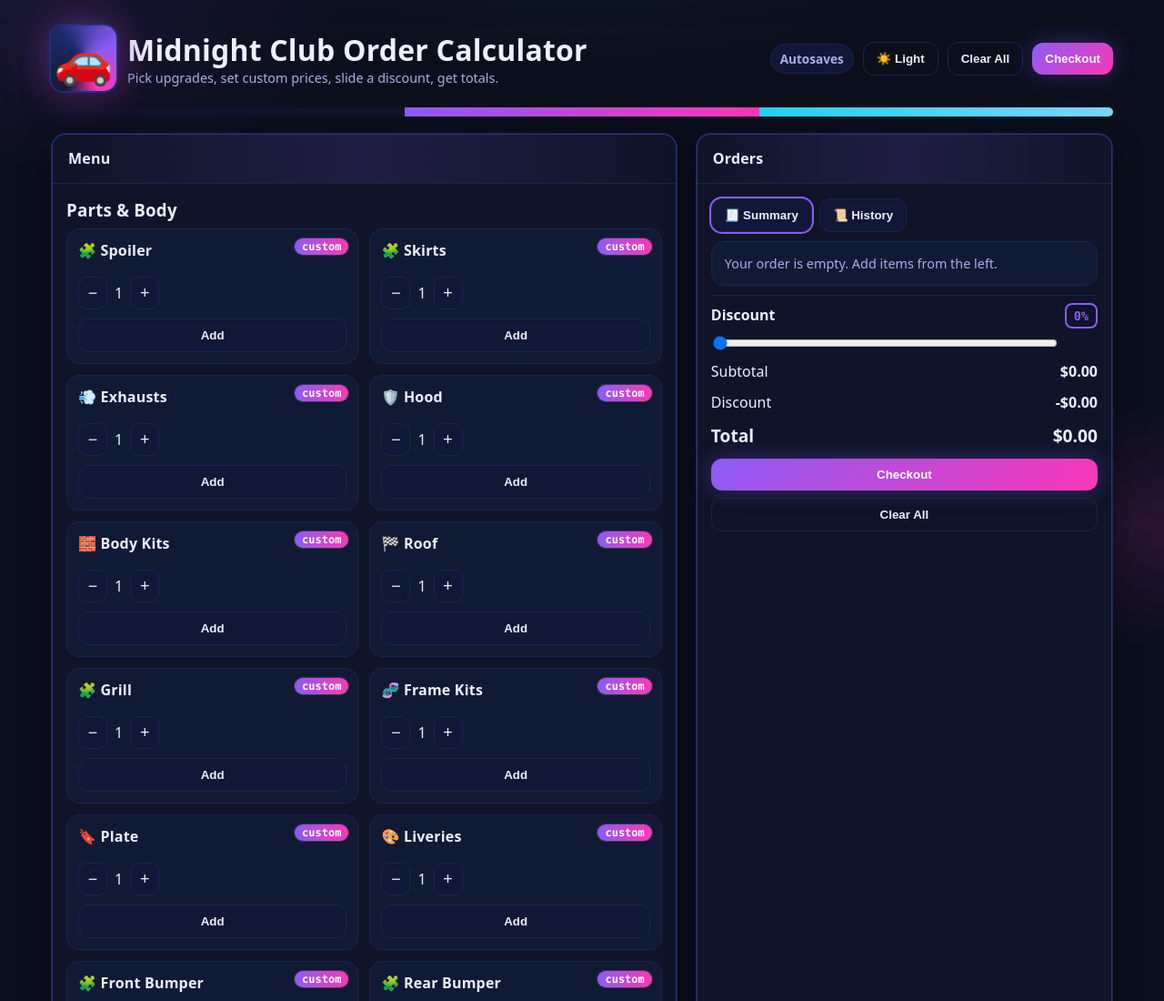
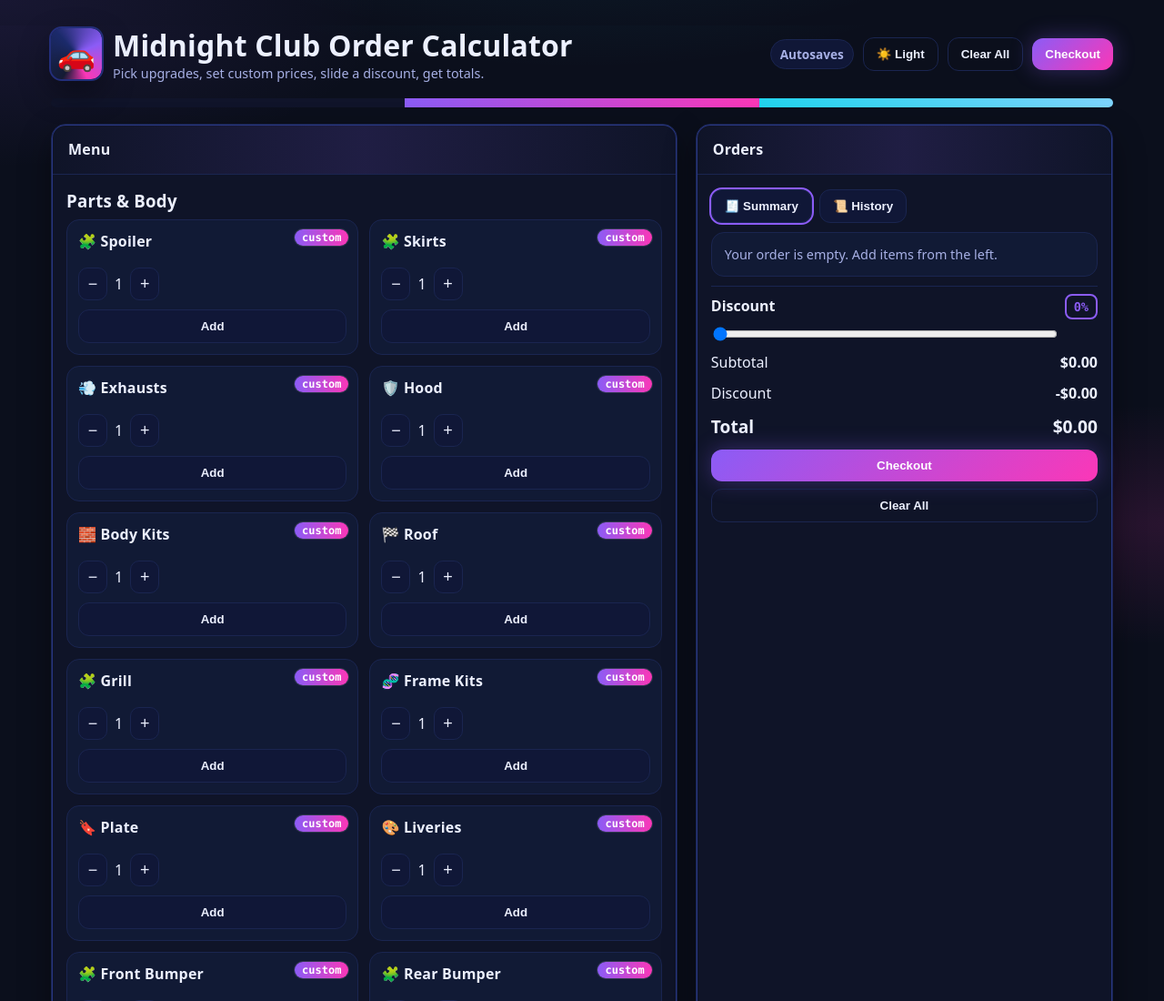
Before and after one commit to mastersamii/Midnight-Club-Calculator, a plain HTML site: page index.html in a window 1280 px wide. Shown: the top 1100 px of the page at 91% size. Drawn offline with Linux system fonts and the light colour scheme.

Commit message:
Update index.html

```diff
--- a/index.html
+++ b/index.html
@@ -29,9 +29,9 @@
     --radius:16px;
     --shadow:0 14px 34px rgba(0,0,0,.4);
 
-    /* Logo sizing like Pizza This (emoji is injected by ::after) */
-    --logo-size: 72px;          /* box size */
-    --logo-emoji-size: 52px;    /* emoji size */
+    /* Logo sizing (like Bean Machine) */
+    --logo-size: 56px;        /* box size */
+    --logo-emoji-size: 34px;  /* emoji size */
   }
   [data-theme="light"]{
     --bg:#f6f7ff; --panel:#ffffff; --card:#ffffff; --chip:#eef1ff;
@@ -55,17 +55,18 @@
   header{display:flex; align-items:center; justify-content:space-between; gap:12px; margin-bottom:18px}
   .brand{display:flex; align-items:center; gap:12px}
 
-  /* Pizza-This style emoji logo (emoji via ::after so it scales crisply) */
+  /* Bean-Machine-style logo box with ::after emoji */
   .logo{
     width:var(--logo-size);
     height:var(--logo-size);
-    border-radius:14px;
+    border-radius:12px;
     position:relative;
+    box-shadow:var(--shadow);
     background:conic-gradient(from 210deg, #141b33, #1b2a6b 30%, #8b5cf6 60%, #fb37b7 85%, #141b33 100%);
-    box-shadow:0 0 0 2px #232e7a, 0 0 36px #8b5cf655, 0 0 60px #fb37b744, var(--shadow);
+    outline:2px solid #232e7a;
   }
   .logo::after{
-    content:"🚗";                 /* change emoji here if you want */
+    content:"🚗";
     position:absolute; inset:0;
     display:grid; place-items:center;
     font-size:var(--logo-emoji-size);
@@ -136,7 +137,7 @@
   <div class="container">
     <header>
       <div class="brand">
-        <!-- Emoji comes from CSS ::after (like Pizza This) -->
+        <!-- Emoji comes from CSS ::after (like Bean Machine) -->
         <div class="logo" aria-hidden="true"></div>
         <div>
           <h1>Midnight Club Order Calculator</h1>
@@ -277,9 +278,9 @@ const MENU = {
     { id:'hood',            name:'🛡️ Hood',                 price:null, type:'part' },
     { id:'bodykits',        name:'🧱 Body Kits',            price:null, type:'part' },
     { id:'roof',            name:'🏁 Roof',                 price:null, type:'part' },
-    { id:'grill',           name:'🧩 Grill',                price:null, type:'part' },  /* Fenders -> Grill */
+    { id:'grill',           name:'🧩 Grill',                price:null, type:'part' },
     { id:'framekits',       name:'🧬 Frame Kits',           price:null, type:'part' },
-    { id:'plate',           name:'🔖 Plate',                price:null, type:'part' },  /* Plate (+Vanity) -> Plate */
+    { id:'plate',           name:'🔖 Plate',                price:null, type:'part' },
     { id:'liveries',        name:'🎨 Liveries',             price:null, type:'part' },
     { id:'front-bumper',    name:'🧩 Front Bumper',         price:null, type:'part' },
     { id:'rear-bumper',     name:'🧩 Rear Bumper',          price:null, type:'part' },
@@ -289,7 +290,7 @@ const MENU = {
     { id:'neon-color',      name:'💜 Neon Color',           price:null, type:'part' },
     { id:'primary-paint',   name:'🎨 Primary Respray',      price:null, type:'part' },
     { id:'secondary-paint', name:'🎨 Secondary Respray',    price:null, type:'part' },
-    { id:'pearlescent',     name:'🌌 Pearlescent',          price:null, type:'part' },  /* New */
+    { id:'pearlescent',     name:'🌌 Pearlescent',          price:null, type:'part' },
     { id:'systems',         name:'🧠 Systems',              price:null, type:'part' },
     { id:'windows',         name:'🧊 Windows',              price:null, type:'part' },
     { id:'wheel-color',     name:'🎡 Wheel Color',          price:null, type:'part' },
```
